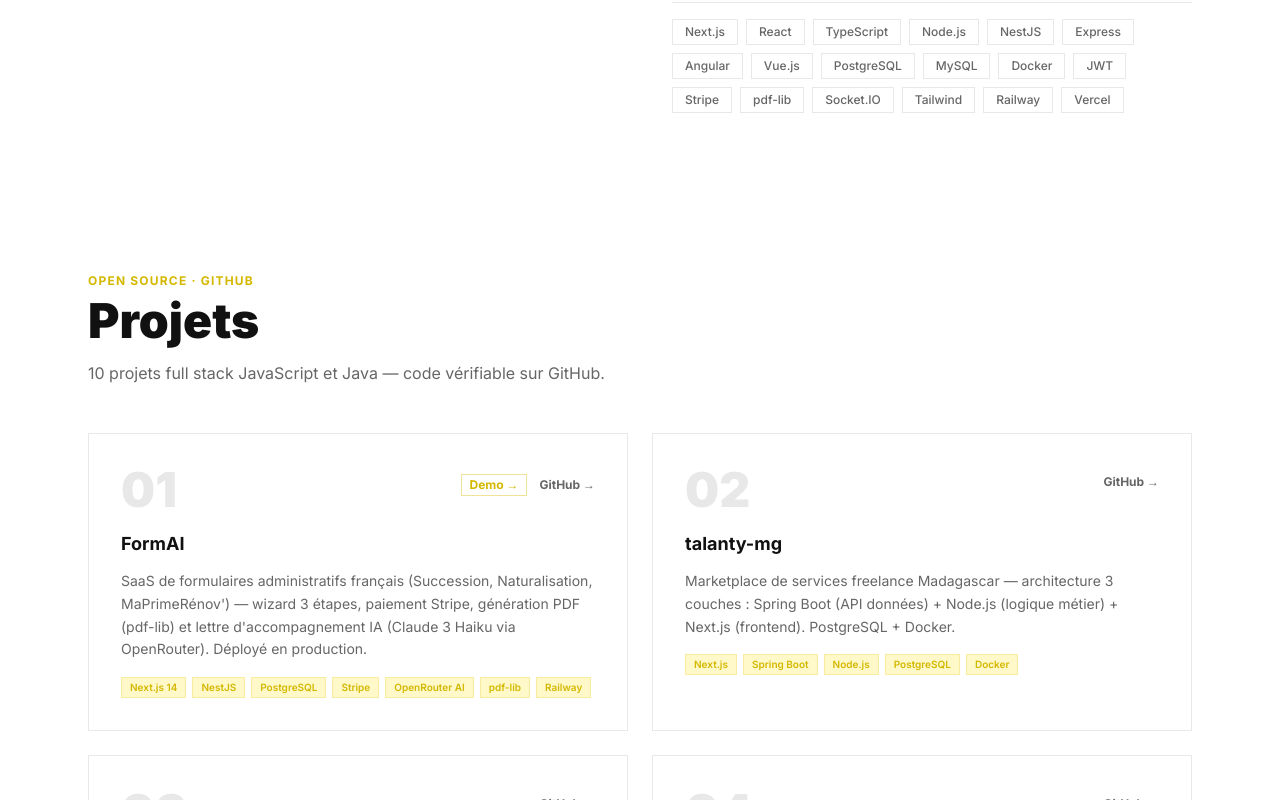
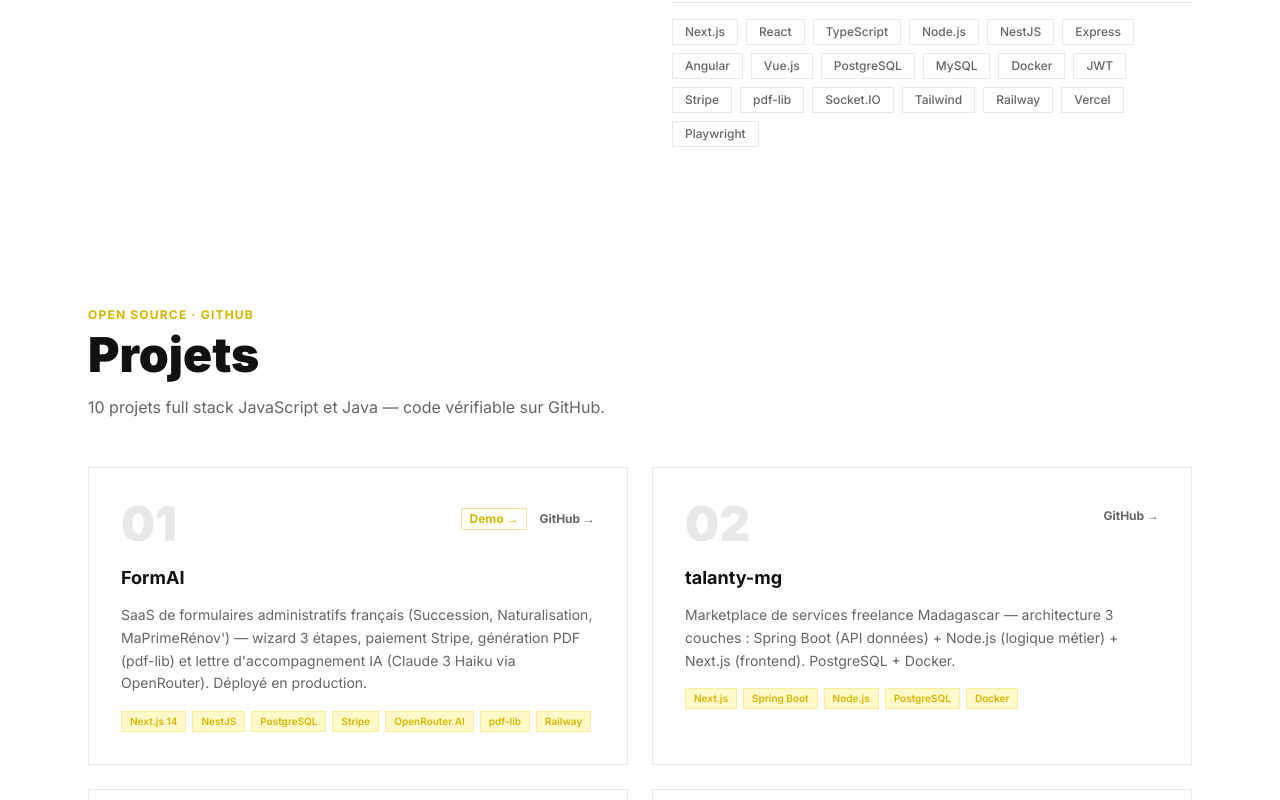
Before and after one commit to Bayane-max219/portfolio-webjs, a Next.js app: page / in a window 1280 px wide. Shown: the part 1340-2140 px from the top of the page. Built offline with nearby package versions, Linux system fonts and the light colour scheme.

Commit message:
feat: add playwright-ad-capture as project 11 + add Playwright to tools

```diff
--- a/app/page.tsx
+++ b/app/page.tsx
@@ -88,18 +88,25 @@
     href: "https://github.com/Bayane-max219/Alliance_Fitia_Evangelique",
     demo: "https://astonishing-melomakarona-2618e3.netlify.app",
   },
+  {
+    num: "11",
+    name: "playwright-ad-capture",
+    desc: "Outil headless de vérification publicitaire — Playwright + TypeScript + Node.js. Détecte automatiquement les emplacements pub sur les sites éditeurs français (GPT, SmartAdServer, Xandr...), intercepte les requêtes ad networks, analyse brand safety et génère 3 rapports automatiques : JSON + HTML visuel + PowerPoint 22 slides.",
+    tags: ["Playwright", "TypeScript", "Node.js", "pptxgenjs", "Headless", "Brand Safety"],
+    href: "https://github.com/Bayane-max219/playwright-ad-capture",
+  },
 ];
 
 const tools = [
   "Next.js", "React", "TypeScript", "Node.js", "NestJS", "Express",
   "Angular", "Vue.js", "PostgreSQL", "MySQL", "Docker", "JWT",
-  "Stripe", "pdf-lib", "Socket.IO", "Tailwind", "Railway", "Vercel",
+  "Stripe", "pdf-lib", "Socket.IO", "Tailwind", "Railway", "Vercel", "Playwright",
 ];
 
 const marqueeItems = [
   "React", "Next.js", "TypeScript", "Node.js", "NestJS", "Express",
   "PostgreSQL", "Docker", "Stripe", "JWT", "Socket.IO", "Tailwind CSS",
-  "Angular", "Vue.js", "REST API", "pdf-lib",
+  "Angular", "Vue.js", "REST API", "pdf-lib", "Playwright",
 ];
 
 function SkillRow({ label, level }: { label: string; level: number }) {
```
